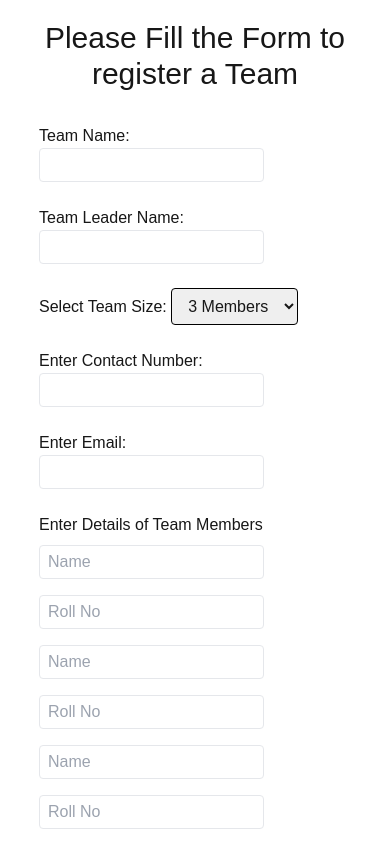
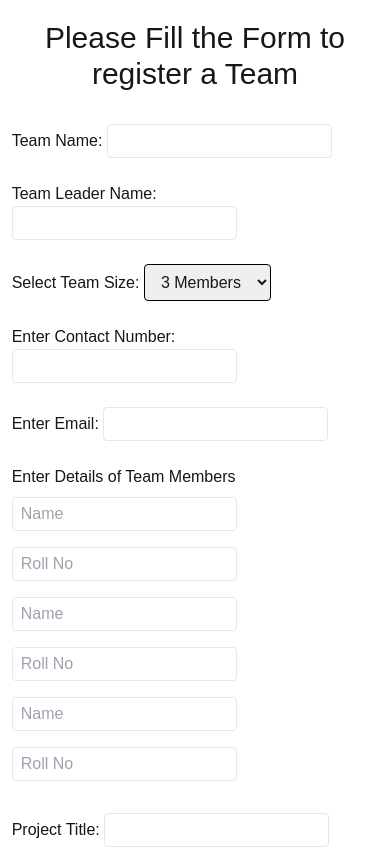
Before and after one commit to ARYAN-PURI/E-Crescendo, a Next.js app: page /registrationForm in a window 390 px wide. Shown: the top 848 px of the page. Built offline with nearby package versions, Linux system fonts and the light colour scheme.

Commit message:
code push

```diff
--- a/src/app/registrationForm/page.tsx
+++ b/src/app/registrationForm/page.tsx
@@ -94,7 +94,7 @@ export default function RegistrationForm(){
     return (
         <div className="flex flex-col">
             <h1 className="text-center text-3xl my-5">Please Fill the Form to register a Team</h1>
-            <div className="flex flex-col mx-[10%] md:mx-[20%] xl:mx-[30%]">
+            <div className="flex flex-col mx-[3%] md:mx-[20%] xl:mx-[30%]">
                 <div className="my-3">
                     <label htmlFor="teamName">Team Name: </label>
                     <input type="text" className="border-grey border rounded py-1 px-2" id="teamName" value={data.teamName} onChange={(e)=>{setdata({...data,teamName:e.target.value})}} />
```
